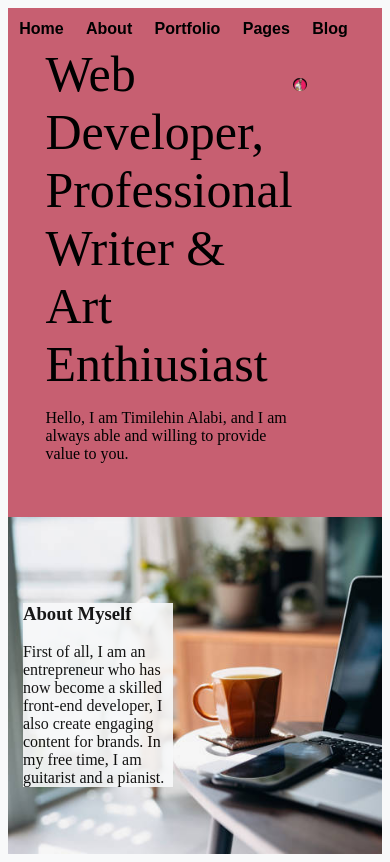
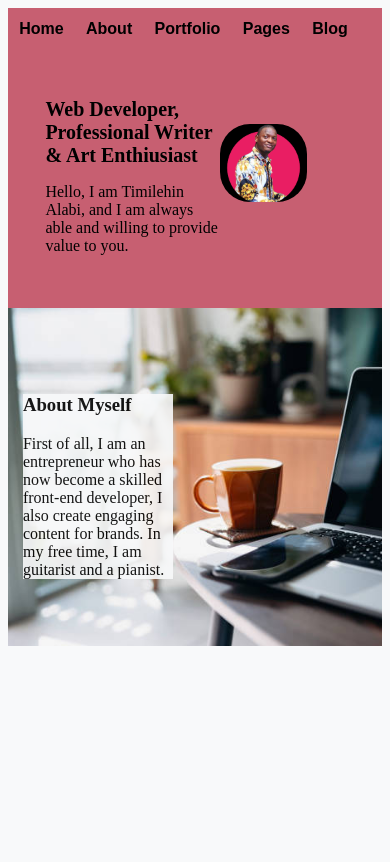
Before and after one commit to Bobnati/Timilehin-Alabi, a plain HTML site: page index.html in a window 390 px wide. Drawn offline with Linux system fonts and the light colour scheme.

Commit message:
added media query. Adjusted styling for better mobile UI

```diff
--- a/styles-personal-website/style-personal-website.css
+++ b/styles-personal-website/style-personal-website.css
@@ -54,9 +54,31 @@ button {
     font-size: medium;
 }
 
+
 .for-image {
     flex: 1;
 }
+
+
+@media (max-width: 550px) {
+    .for-text {
+        padding-top: 20%;
+       font-size: 20px;
+       font-weight: bold;
+    }
+
+    .normal-text {
+        font-size: medium;
+        font-weight: normal;
+    }
+
+    .for-image {
+        width: 80%;
+        align-items: center;
+        padding-top: 30%;
+    }
+}
+
 
 img {
     width:100%;
```
